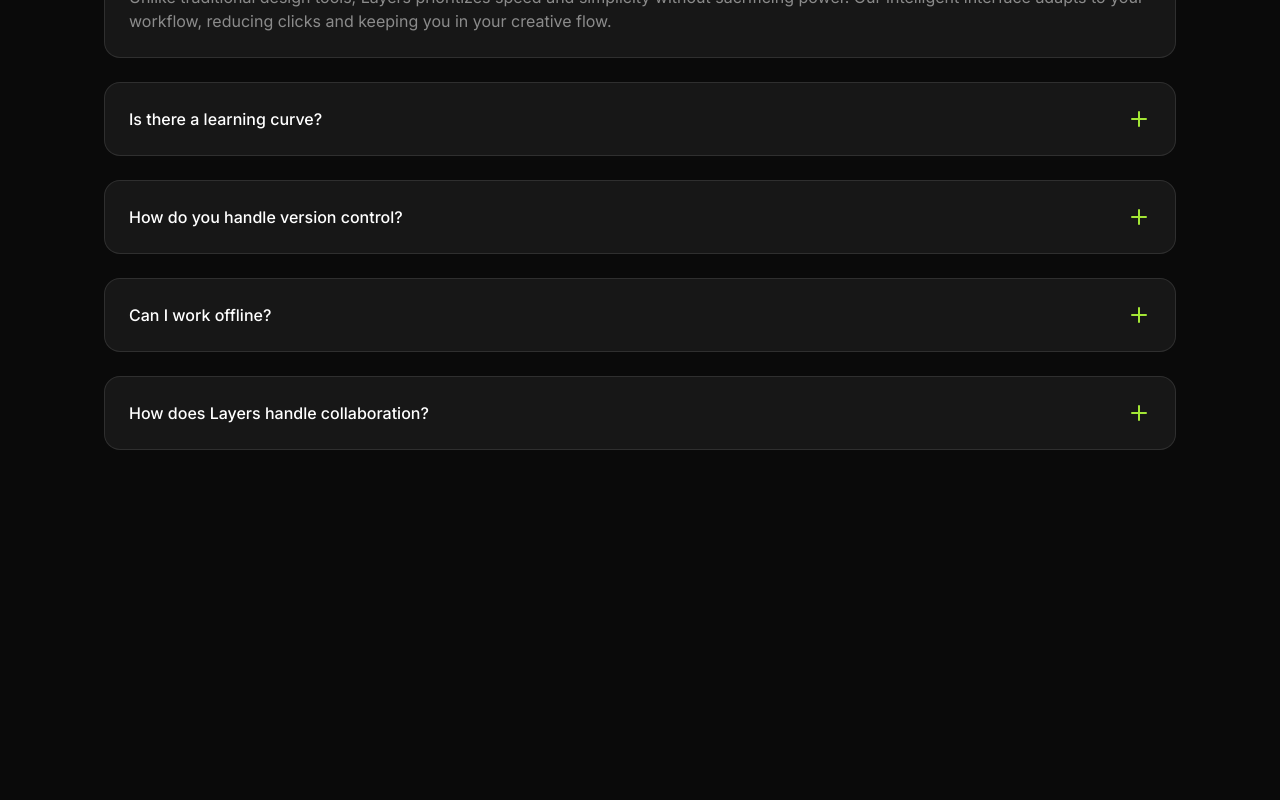
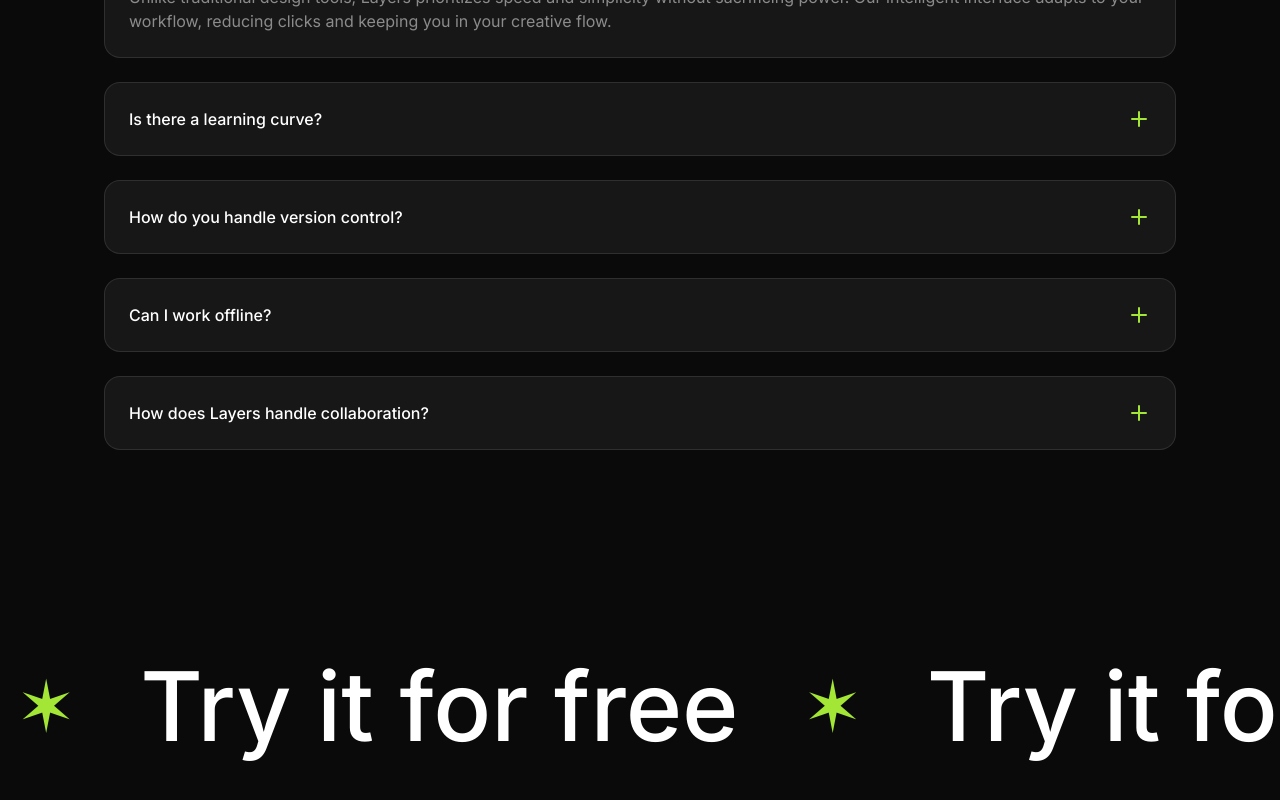
Before and after one commit to TheSaviourEking/layers, a Next.js app: page / in a window 1280 px wide. Shown: the part 4347-5147 px from the top of the page. Before the commit the page ends 4893 px from the top, so only its background shows below. Built offline with nearby package versions, Linux system fonts and the light colour scheme.

Commit message:
chore: add call to action

```diff
--- a/src/app/page.tsx
+++ b/src/app/page.tsx
@@ -1,3 +1,4 @@
+import CallToAction from "@/sections/CallToAction";
 import Faqs from "@/sections/Faqs";
 import Features from "@/sections/Features";
 import Hero from "@/sections/Hero";
@@ -16,6 +17,7 @@
             <Features />
             <Integrations />
             <Faqs />
+            <CallToAction />
         </>
     )
 }
--- a/src/sections/CallToAction.tsx
+++ b/src/sections/CallToAction.tsx
@@ -1,3 +1,16 @@
 export default function CallToAction() {
-    return <div>Call To Action</div>;
+    return (
+        <section className="py-24">
+            <div className="overflow-x-clip p-4 flex">
+                <div className="flex flex-none gap-16 text-7xl md:text-8xl font-medium">
+                    {Array.from({ length: 10 }).map((_, i) => (
+                        <div key={i} className="flex items-center gap-16">
+                            <span className="text-lime-400 text-7xl">&#10038;</span>
+                            <span>Try it for free</span>
+                        </div>
+                    ))}
+                </div>
+            </div>
+        </section>
+    )
 }
```
